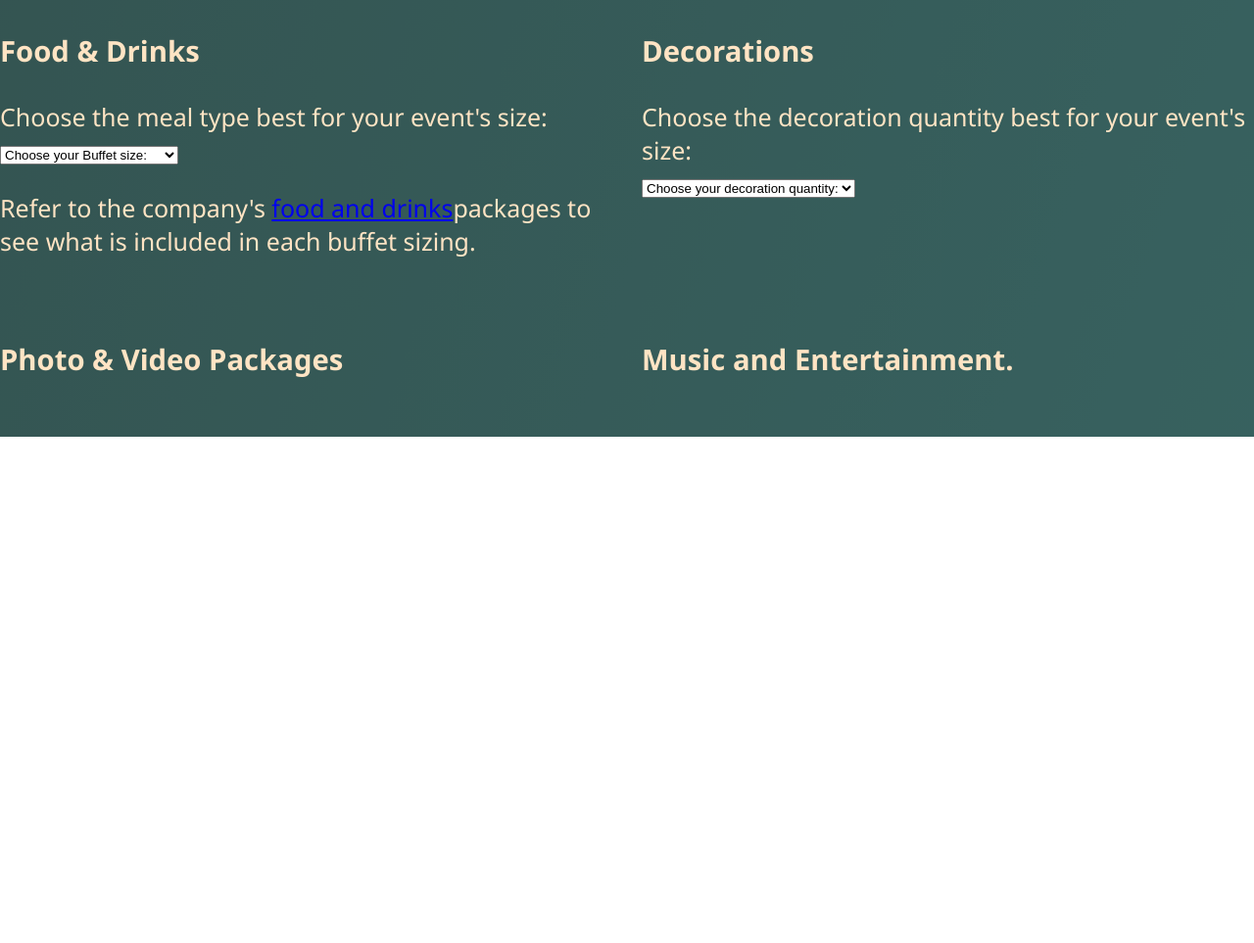
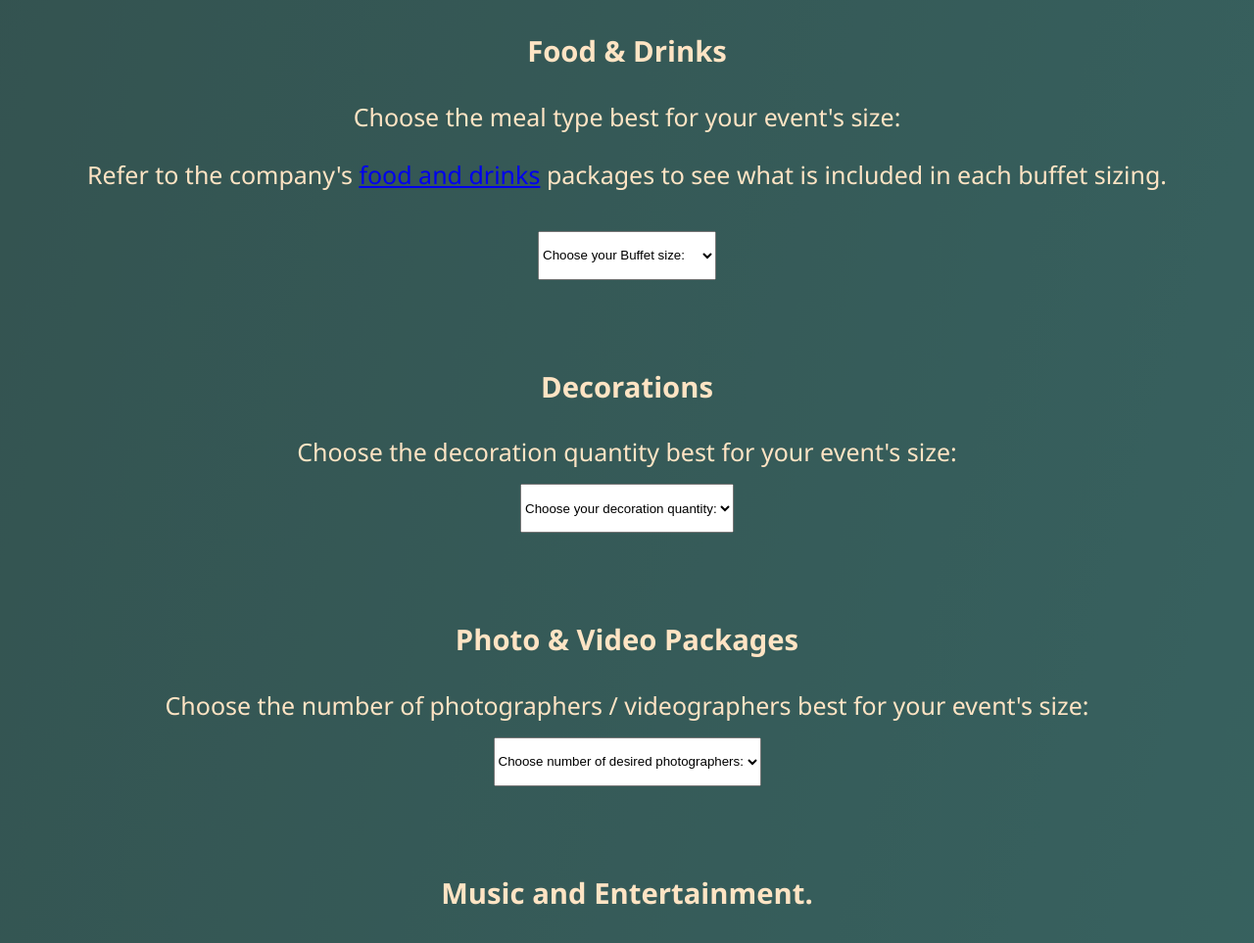
Before and after one commit to Mkikii/Event-Management-Company-Website, a plain HTML site: page index.html in a window 1280 px wide. Shown: the part 3440-4403 px from the top of the page at 98% size. Before the commit the page ends 3886 px from the top, so only its background shows below. Drawn offline with Linux system fonts and the light colour scheme.

Commit message:
Complete initial HTML setup

```diff
--- a/index.html
+++ b/index.html
@@ -3,7 +3,7 @@
 <head>
     <meta charset="UTF-8">
     <meta name="viewport" content="width=device-width, initial-scale=1.0">
-    <title>Eventer</title>
+    <title>Eventer Co.</title>
     <link rel="stylesheet" href="./styles/style.css">
 </head>
 <body>
@@ -89,6 +89,7 @@
             <div class="pricing">
                 <h3>Food & Drinks</h3>
                 <label for="foodType">Choose the meal type best for your event's size:</label> <br>
+                <p>Refer to the company's <a href="#Eventer menu"> food and drinks</a> packages to see what is included in each buffet sizing.</p>
                 <select name="meals" id="meals">
                     <option value="">Choose your Buffet size:</option>
                     <option value="Nuclear family sized buffet">Nuclear family sized buffet</option>
@@ -98,23 +99,29 @@
                     <option value="King's Banquet">King's Banquet</option>
                     <option value="Food Festival">Food Festival</option>
                 </select>
-                <p>Refer to the company's <a href="Eventer menu"> food and drinks</a>packages to see what is included in each buffet sizing.</p>
             </div>
             <div class="pricing">
                 <h3>Decorations</h3>
                     <label for="decorations">Choose the decoration quantity best for your event's size:</label> <br>
                     <select name="meals" id="meals">
                         <option value="">Choose your decoration quantity:</option>
-                        <option value="Nuclear family sized buffet">Nuclear family sized buffet</option>
-                        <option value="Small King's Table">Small King's Table</option>
-                        <option value="Extended family size buffet">Extended family size buffet</option>
-                        <option value="Medium King's Table">Medium King's Table</option>
-                        <option value="King's Banquet">King's Banquet</option>
-                        <option value="Food Festival">Food Festival</option>
+                        <option value="Room">Room</option>
+                        <option value="Small Hall">Small Hall</option>
+                        <option value="Large Hall">Large Hall</option>
+                        <option value="Field">Field</option>
+                        <option value="Staduim">Stadium</option>
                     </select>
             </div>
             <div class="pricing">
                 <h3>Photo & Video Packages</h3>
+                <label for="Photo & Video Packages">Choose the number of photographers / videographers best for your event's size:</label> <br>
+                    <select name="meals" id="meals">
+                        <option value="">Choose number of desired photographers:</option>
+                        <option value="1">1</option>
+                        <option value="5">5</option>
+                        <option value="10">10</option>
+                        <option value="15">15</option>
+                    </select>
             </div>
             <div class="pricing">
                 <h3>Music and Entertainment.</h3>
--- a/styles/style.css
+++ b/styles/style.css
@@ -105,6 +105,7 @@ button{
     margin: 0 auto;
     font-size: 20px;
     background-color: rgb(217, 255, 255);
+
 }
 
 #clientDetailsFormDiv button{
@@ -117,8 +118,14 @@ button{
 }
 
 #costs{
+    text-align: center;
     display: grid;
-    grid-template-columns: repeat(2, 1fr);
-    gap: 30px;
+    grid-template-columns: repeat (1 ,1fr);
+    gap: 60px;
+}
 
+#costs select{
+    margin-top: 16px;
+    height: 50px;
+    width: auto;
 }
```
